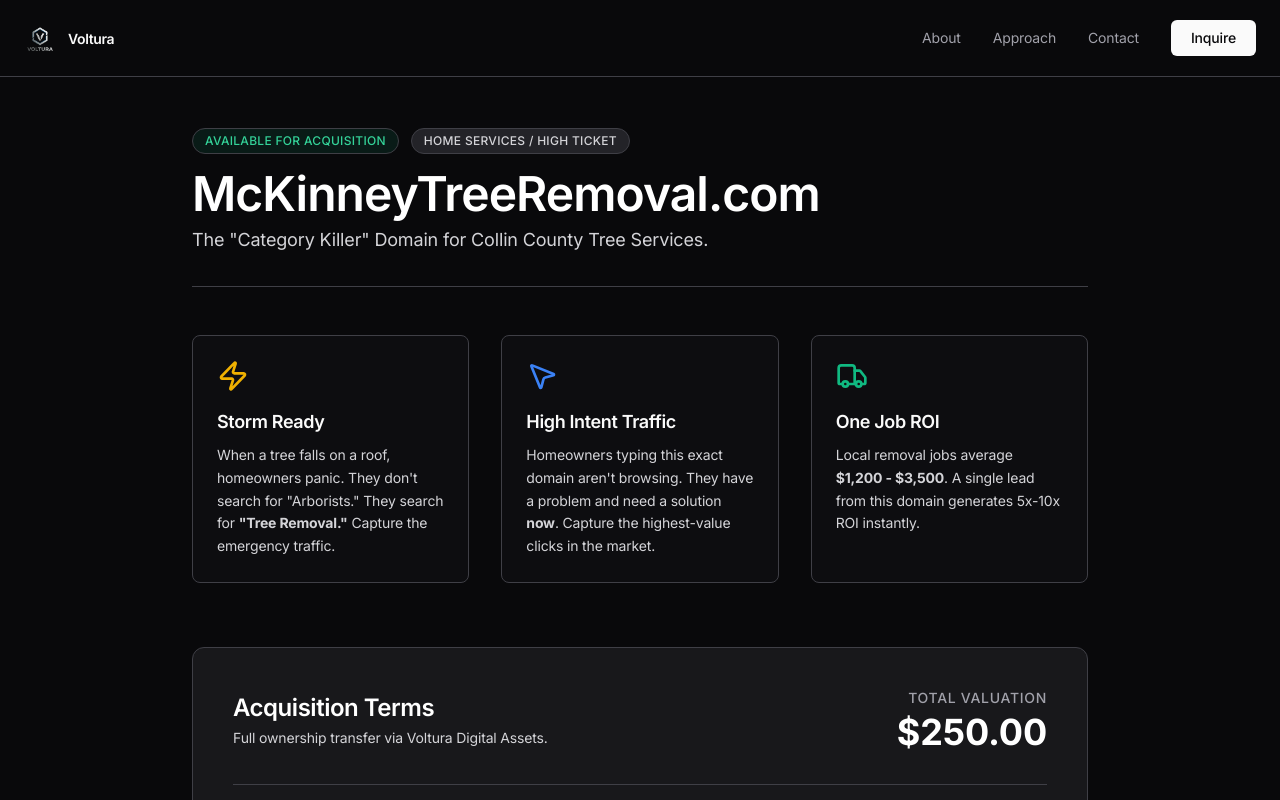
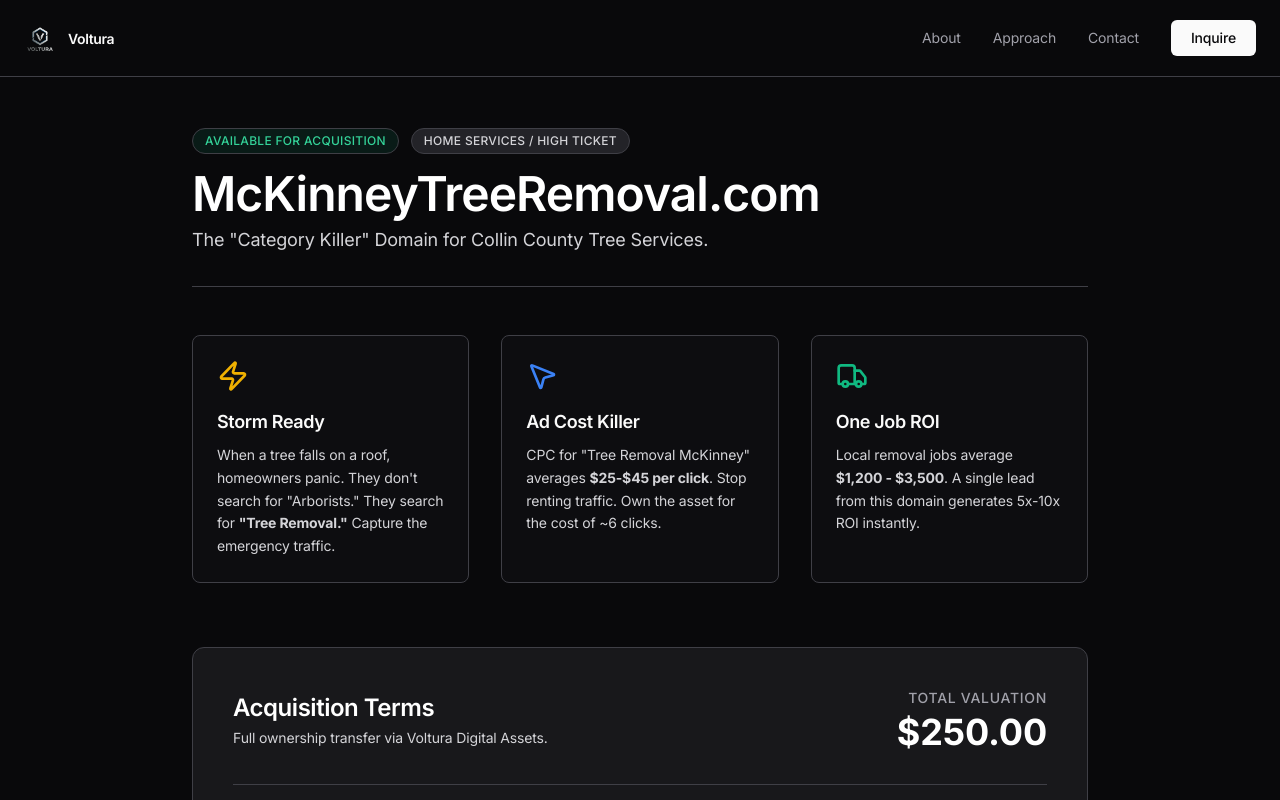
Before and after one commit to maestroatvoltura/volturatx, a Next.js app: page /assets/mckinney-tree-removal in a window 1280 px wide. Shown: the top 800 px of the page. Built offline with nearby package versions, Linux system fonts and the light colour scheme.

Commit message:
Restore CPC data to McKinney page (Ad Cost Killer)

```diff
--- a/app/assets/mckinney-tree-removal/page.tsx
+++ b/app/assets/mckinney-tree-removal/page.tsx
@@ -58,9 +58,9 @@
               className="p-6 bg-zinc-900/30 border border-zinc-800 rounded-lg hover:border-zinc-700 transition-colors"
             >
               <MousePointer2 className="w-8 h-8 text-blue-500 mb-4" />
-              <h3 className="text-lg font-semibold mb-2">High Intent Traffic</h3>
+              <h3 className="text-lg font-semibold mb-2">Ad Cost Killer</h3>
               <p className="text-sm text-zinc-400 leading-relaxed">
-                Homeowners typing this exact domain aren't browsing. They have a problem and need a solution <strong>now</strong>. Capture the highest-value clicks in the market.
+                CPC for "Tree Removal McKinney" averages <strong>$25-$45 per click</strong>. Stop renting traffic. Own the asset for the cost of ~6 clicks.
               </p>
             </motion.div>
 
```
